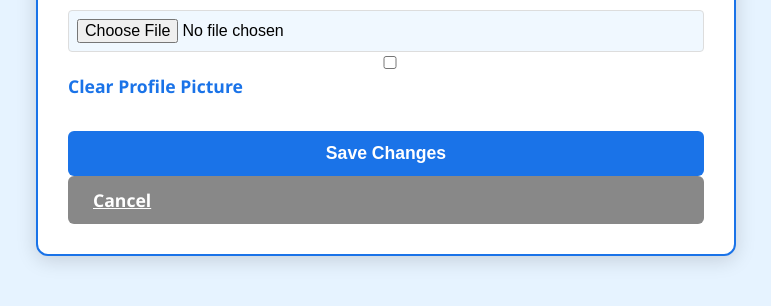
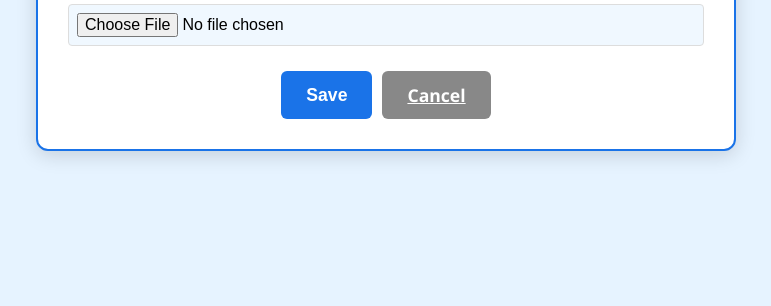
Before and after one commit to AinamaniDM/ALUMNI_APPLICATION, a Django app: page /members/profile/edit/ in a window 1280 px wide. Shown: the part 1018-1324 px from the top of the page, without its empty margins (254-1025 px from the left). After the commit the page ends 1177 px from the top, so only its background shows below. Run offline with Django 5.2, Linux system fonts and the light colour scheme; the visitor is signed in with stand-in values (Sample User, id 1); data comes from the database, SQL or seed files in the repository; parts of the project's set-up code (start-up, migrations or seed data) failed here and were passed over.

Commit message:
removed the inline styles and used custom css

```diff
--- a/members/templates/profile_edit.html
+++ b/members/templates/profile_edit.html
@@ -1,9 +1,8 @@
-<!-- templates/profile_edit.html -->
 {% extends 'base.html' %}
-{% load static %}  <!-- Add this line to load the static tag -->
+{% load static %}
 
 {% block content %}
-    <h1>Ainamani Dickson</h1>
+    <h1>Update {{user.username}}'s profile</h1>
     <form method="post" enctype="multipart/form-data">
         {% csrf_token %}
         <div class="form-group">
@@ -24,36 +23,25 @@
         </div>
         <div class="form-group">
             <label for="profile_picture">Profile Picture:</label>
-            <!-- Show the current file path -->
-            <p>Current Profile Picture: {{ profile.profile_picture|default:"No picture uploaded" }}</p>
-            <!-- Show the current image -->
             <div>
                 {% if profile.profile_picture %}
-                    <img src="{{ profile.profile_picture.url }}" id="current-profile-picture" alt="Current profile picture" style="max-width: 200px; margin-bottom: 10px;">
+                    <img src="{{ profile.profile_picture.url }}" id="current-profile-picture" alt="Current profile picture">
                 {% else %}
-                    <img src="{% static 'images/Avatar.jpg' %}" id="current-profile-picture" alt="Default profile picture" style="max-width: 200px; margin-bottom: 10px;">
+                    <img src="{% static 'images/Avatar.jpg' %}" id="current-profile-picture" alt="Default profile picture">
                 {% endif %}
             </div>
-            <!-- File input for uploading a new picture -->
             <input type="file" name="profile_picture" id="profile_picture" class="form-control" accept="image/*">
-            <!-- Show a preview of the new image -->
-            <div id="preview-container" style="display: none; margin-top: 10px;">
+            <div id="preview-container">
                 <p>New Profile Picture Preview:</p>
-                <img id="preview-image" alt="New profile picture preview" style="max-width: 200px;">
+                <img id="preview-image" alt="New profile picture preview">
             </div>
-            <!-- Optional: Add a checkbox to clear the profile picture -->
-            {% if profile.profile_picture %}
-                <div class="form-check">
-                    <input type="checkbox" name="clear_profile_picture" id="clear_profile_picture" class="form-check-input">
-                    <label for="clear_profile_picture" class="form-check-label">Clear Profile Picture</label>
-                </div>
-            {% endif %}
         </div>
-        <button type="submit" class="btn btn-primary">Save Changes</button>
-        <a href="{% url 'members:profile' user_id=request.user.id %}" class="btn btn-secondary">Cancel</a>
+        <div class="button-container">
+            <button type="submit" class="btn btn-primary">Save</button>
+            <a href="{% url 'members:profile' user_id=request.user.id %}" class="btn btn-secondary">Cancel</a>
+        </div>
     </form>
 
-    <!-- JavaScript for image preview -->
     <script>
         document.getElementById('profile_picture').addEventListener('change', function(event) {
             const file = event.target.files[0];
@@ -62,27 +50,11 @@
             const currentImage = document.getElementById('current-profile-picture');
 
             if (file) {
-                // Show the preview container
                 previewContainer.style.display = 'block';
-                // Hide the current image while previewing the new one
                 currentImage.style.display = 'none';
-                // Set the preview image source to the selected file
                 previewImage.src = URL.createObjectURL(file);
             } else {
-                // Hide the preview container if no file is selected
                 previewContainer.style.display = 'none';
-                currentImage.style.display = 'block';
-            }
-        });
-
-        // Reset preview if the clear checkbox is checked
-        document.getElementById('clear_profile_picture')?.addEventListener('change', function(event) {
-            const previewContainer = document.getElementById('preview-container');
-            const currentImage = document.getElementById('current-profile-picture');
-            if (event.target.checked) {
-                previewContainer.style.display = 'none';
-                currentImage.style.display = 'none';
-            } else {
                 currentImage.style.display = 'block';
             }
         });
```
Also changed, not shown: members/templates/profile_view.html (+12 -3 lines).
